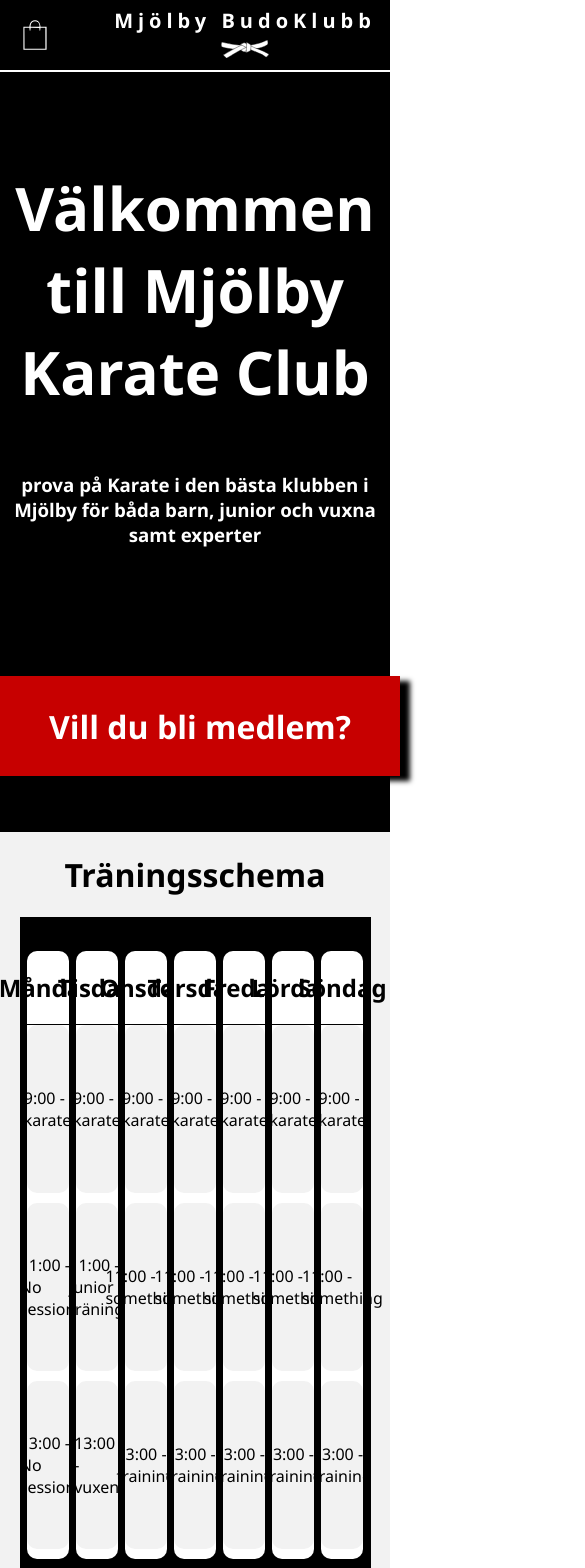
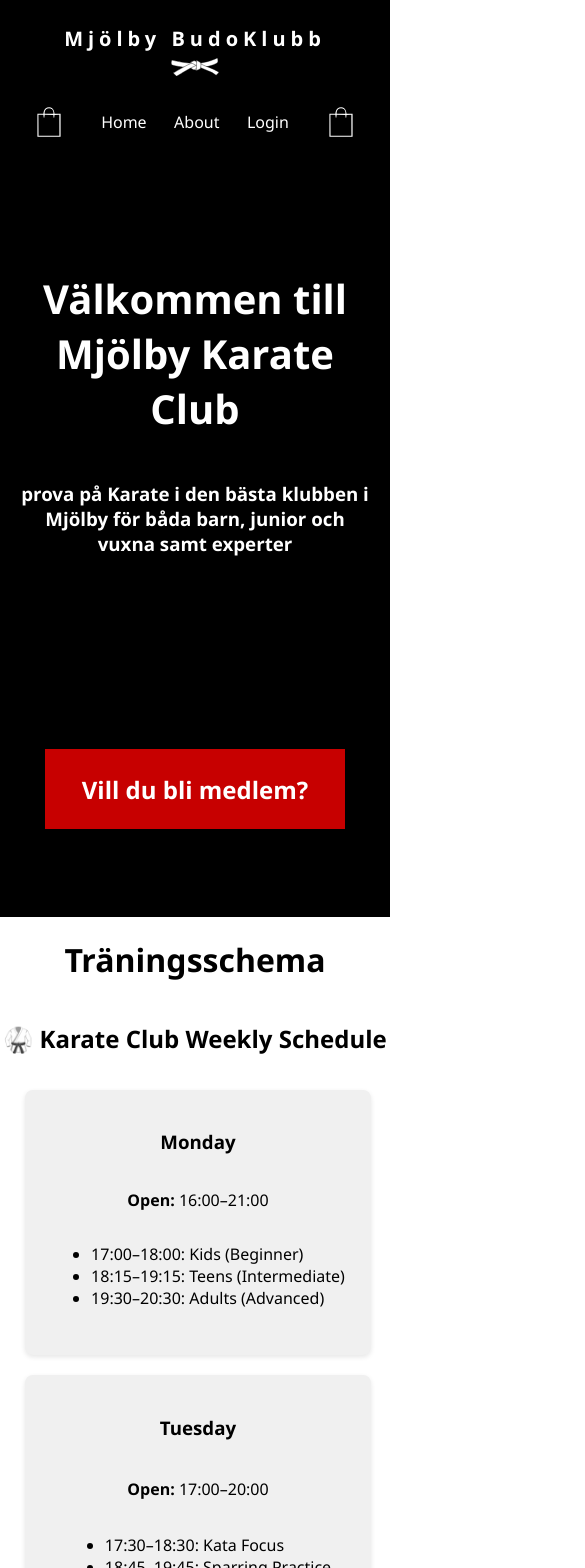
Before and after one commit to santatsut/budoClubWebsite, a Vue app in the folder vueProject/: page / in a window 390 px wide. Shown: the top 1568 px of the page, 585 px wide, since content can reach past the window. Built offline with nearby package versions, Linux system fonts and the light colour scheme.

Commit message:
responsive fixes

```diff
--- a/vueProject/src/components/TheWelcome.vue
+++ b/vueProject/src/components/TheWelcome.vue
@@ -41,8 +41,8 @@
   flex-direction: column;
   justify-content: center;
   align-items: center;
+  max-width: 80%;
 }
-
 
 .medlemButton {
   width: 400px;
@@ -68,4 +68,18 @@
   text-decoration: none;
 }
 
+@media screen and (max-width: 425px) {
+  .start h1 {
+    font-size: 40px;
+  }
+  .startText {
+    max-width: 90%;
+  }
+  .medlemButton {
+    width: 300px;
+    height: 80px;
+    font-size: 24px;
+  }
+}
+
 </style>
--- a/vueProject/src/components/footer.vue
+++ b/vueProject/src/components/footer.vue
@@ -5,8 +5,14 @@
 
 <template>
   <footer>
+    <div class="socialMedia">
+      <img src="../../public/images/whiteBelt.svg" alt="logo" id="logo">
+      <img src="../../public/images/whiteBelt.svg" alt="logo" id="logo">
+      <img src="../../public/images/whiteBelt.svg" alt="logo" id="logo">
+      <img src="../../public/images/whiteBelt.svg" alt="logo" id="logo">
+      <img src="../../public/images/whiteBelt.svg" alt="logo" id="logo">
+    </div>
     <div class="footerContent">
-      <div class="outer">
       <div>
         <h2>Contact</h2>
         <p>Number: 000 000 00 00</p>
@@ -16,36 +22,63 @@
         <h2>Hitta oss</h2>
         <p>Address: Kungsvägen 50, Mjölby, Sweden</p>
       </div>
+      <p id="copyright">Copyright © 2025</p>
     </div>
-      </div>
-      <p id="copyright">Copyright © 2025</p>
   </footer>
 </template>
 
 <style>
 footer {
   display: flex;
+  flex-direction: column;
   align-items: center;
-  justify-content: space-between;
+  justify-content: space-around;
   background-color: rgb(0, 0, 0);
   color: white;
   width: 100%;
-  height: 150px;
-  bottom: 0px;
   margin-top:10px;
 }
 
-#copyright {
+.footerContent {
   display: flex;
-  transform: translateX(-50%);
+  flex-direction: row;
+  justify-content: space-around;
+  align-items: center;
+  width: 100%;
+  flex: 1;
 }
 
-.outer {
+.socialMedia {
   display: flex;
   flex-direction: row;
+  justify-content: center;
+  align-items: center;
   width: 100%;
-  justify-content: space-between;
-  padding: 0 100px 0 100px;
+}
+.socialMedia img {
+  width: 50px;
+  height: 50px;
+  margin: 20px;
 }
 
+@media screen and (max-width: 1024px) {
+  .footerContent {
+    flex-direction: column;
+    height: 100%;
+    justify-content: center;
+    align-items: center;
+    text-align: center;
+  }
+
+  .socialMedia {
+    display: flex;
+    flex-direction: row;
+    justify-content: center;
+    align-items: center;
+    width: 100%;
+    flex-wrap: wrap;
+  }
+
+
+}
 </style>
--- a/vueProject/src/components/karateForms.vue
+++ b/vueProject/src/components/karateForms.vue
@@ -7,58 +7,43 @@ import 'swiper/css/navigation';
 import 'swiper/css/pagination';
 import 'swiper/css/effect-coverflow';
 
-// Optional Swiper modules
+// Import modules
 import { Navigation, Pagination, EffectCoverflow } from 'swiper/modules';
+
 const karateForms = [
-    {
-
-        Form: "Kata Example 1",
-        locked: false,
-    },
-    {
-        Form: "Kata Example 2",
-        locked: false,
-    },
-    {
-        Form: "Kata Example 3",
-        locked: false,
-    },
-    {
-        Form: "Advanced Kata Example 4",
-        locked: true,
-    },
-    {
-        Form: "Advanced Kata Example 5",
-        locked: true,
-    },
-    {
-        Form: "Advanced Kata Example 6",
-        locked: true,
-    },
-    {
-        Form: "Advanced Kata Example 7",
-        locked: true,
-    },
+  { Form: "Kata Example 1", locked: false },
+  { Form: "Kata Example 2", locked: false },
+  { Form: "Kata Example 3", locked: false },
+  { Form: "Advanced Kata Example 4", locked: true },
+  { Form: "Advanced Kata Example 5", locked: true },
+  { Form: "Advanced Kata Example 6", locked: true },
+  { Form: "Advanced Kata Example 7", locked: true },
 ];
-
-
 </script>
 
 <template>
   <div class="karateFormsContainer">
-        <h1>Karate Forms</h1>
+    <h1>Kata Forms</h1>
     <p>Here you can find the different karate forms.</p>
     <div class="karateForms">
       <swiper
         :modules="[Navigation, Pagination, EffectCoverflow]"
-                :slides-per-view="3"
-                :space-between="50"
         :centered-slides="true"
         :navigation="true"
         :pagination="{ clickable: true }"
-                :effect="'coverflow'"
-                :coverflow-effect="{ rotate: 50, stretch: 0, depth: 100, modifier: 1, slideShadows: true }"
+        effect="coverflow"
+        :coverflowEffect="{
+          rotate: 50,
+          stretch: 0,
+          depth: 100,
+          modifier: 1,
+          slideShadows: true
+        }"
         :loop="true"
+        :breakpoints="{
+          0: { slidesPerView: 1, spaceBetween: 10 },
+          768: { slidesPerView: 3, spaceBetween: 50 }
+        }"
         class="swiper-container"
       >
         <swiper-slide v-for="(form, index) in karateForms" :key="index">
@@ -76,22 +61,20 @@ const karateForms = [
   align-items: center;
   height: 100vh;
   width: 100%;
-    background-color: #f5f5f5;
+  background-color: #f0f0f0;
   flex-direction: column;
 }
 
 .karateForms {
   width: 75%;
-    height: 75%;
   padding: 20px;
-    background-color: #fff;
+  background-color: #f0f0f0;
   box-shadow: 0px 0px 10px rgba(0, 0, 0, 0.2);
   text-align: center;
-    display:flex;
+  display: flex;
   justify-content: center;
   align-items: center;
 }
-
 
 /* Default slide styles */
 .swiper-slide {
@@ -101,11 +84,10 @@ const karateForms = [
   height: 60vh;
   font-size: 20px;
   font-weight: bold;
-    background-color: #eee;
+  background-color: lightgray;
   border-radius: 10px;
   transition: transform 0.3s, opacity 0.3s;
   opacity: 0.5; /* Fade out non-center slides */
-    background-color: lightgray;
 }
 
 /* Highlight the active (center) slide */
@@ -115,7 +97,6 @@ const karateForms = [
 }
 
 /* Locked overlay styles */
-
 .locked-overlay {
   position: absolute;
   top: 0;
--- a/vueProject/src/components/navy.vue
+++ b/vueProject/src/components/navy.vue
@@ -21,6 +21,7 @@ const logOut = () => {
 </script>
 
 <template>
+
   <nav>
     <div class="mainNav">
       <div class="leftSide">
@@ -43,6 +44,18 @@ const logOut = () => {
       </div>
     </div>
   </nav>
+  <div class="mobileNav">
+    <RouterLink to="/shop">
+        <img src="../../public/images/shoppingBagIcon.svg" alt="shop" id="mobileShop">
+    </RouterLink>
+    <RouterLink to="/">Home</RouterLink>
+    <RouterLink to="/about">About</RouterLink>
+    <RouterLink to="/medlem" v-if="!loggedIn">Login</RouterLink>
+    <RouterLink to="/" @click="logOut" v-if="loggedIn">Logout</RouterLink>
+    <RouterLink to="/shop">
+        <img src="../../public/images/shoppingBagIcon.svg" alt="shop" id="mobileShop">
+    </RouterLink>
+  </div>
 </template>
 
 
@@ -53,12 +66,20 @@ nav {
   flex-direction: row;
   justify-content: space-around;
   align-items: center;
-
   border-bottom: 2px solid rgb(255, 255, 255);
   background-color: rgb(0, 0, 0);
   font-family:'Segoe UI', Tahoma, Geneva, Verdana, sans-serif;
   font-weight: 500;
   flex: 1;
+}
+
+.mainNav {
+  display: flex;
+  position: relative;
+  flex-direction: row;
+  justify-content: space-around;
+  align-items: center;
+  width: 100%;
 }
 
 nav h1 {
@@ -67,7 +88,6 @@ nav h1 {
   font-family:'Segoe UI', Tahoma, Geneva, Verdana, sans-serif;
   font-size: 20px;
   letter-spacing: 5px;
-  width: 350px;
 }
 
 .rightSide {
@@ -79,6 +99,23 @@ nav h1 {
   align-items: center;
   margin: 10px;
   flex: 1;
+}
+
+.mobileNav {
+  display: none;
+  position: relative;
+  background-color: black;
+  flex-direction: row;
+  justify-content: space-around;
+  align-items: center;
+  margin: 0;
+  flex: 1;
+}
+
+.mobileNav a {
+  display: flex;
+  text-decoration: none;
+  color: rgb(255, 255, 255);
 }
 
 .leftSide {
@@ -104,8 +141,17 @@ nav h1 {
   position: relative;
   display: flex;
   width: 50px;
+  height: 50px;
   margin: 0px;
   color: white;
+}
+
+#mobileShop {
+  display: none;
+  position: relative;
+  width: 50px;
+  height: 50px;
+  margin: 0px;
 }
 
 #logo {
@@ -131,17 +177,8 @@ nav h1 {
   justify-content: center;
   text-align: center;
   margin-bottom: 10px;
-  width: 350px;
   color:white;
   flex: 1;
-}
-
-.mainNav {
-  display: flex;
-  flex-direction: row;
-  align-items: center;
-  justify-content: space-around;
-  width: 100%;
 }
 
 nav a {
@@ -158,4 +195,38 @@ h3 {
   cursor: pointer;
 }
 
+@media screen and (max-width: 768px) {
+  .rightSide {
+    display: none;
+  }
+
+  .mobileNav {
+    display: flex;
+    position: relative;
+    padding: 10px;
+    border: none;
+  }
+
+  .mainNav {
+    display: block;
+    width: auto;
+  }
+  nav {
+    margin: 0;
+    border: none;
+  }
+
+  #mobileShop {
+    display: flex;
+    position: relative;
+    width: 50px;
+    margin: 0px;
+  }
+
+  #shop {
+    display: none;
+  }
+
+}
+
 </style>
--- a/vueProject/src/components/news.vue
+++ b/vueProject/src/components/news.vue
@@ -20,14 +20,6 @@
                 </div>
                 <div class="eventCard">
                     <img src="/images/poster.jpg" alt="nyhets bild">
-                    <p>Lorem ipsum dolor sit amet, consectetur adipisicing elit. Cumque, corporis.</p>
-                </div>
-                <div class="eventCard">
-                    <img src="/images/karate3.jpg" alt="nyhets bild">
-                    <p>Lorem ipsum dolor sit amet, consectetur adipisicing elit. Cumque, corporis.</p>
-                </div>
-                <div class="eventCard">
-                    <img src="/images/comp2.jpg" alt="nyhets bild">
                     <p>Lorem ipsum dolor sit amet, consectetur adipisicing elit. Cumque, corporis.</p>
                 </div>
             </div>
@@ -58,7 +50,7 @@
     background-color: rgb(0, 0, 0);
     color: white;
     width: 80%;
-    height: 80%;
+    height: 90%;
     justify-content: space-evenly;
     align-items: center;
     flex-wrap: wrap;
--- a/vueProject/src/components/schedule.vue
+++ b/vueProject/src/components/schedule.vue
@@ -16,8 +16,6 @@ const daysData = [
   {
     date: 'Tisdag',
     sessions: [
-      { time: '9:00', type: 'karate' },
-      { time: '11:00', type: 'junior träning' },
       { time: '13:00', type: 'vuxen' },
     ],
   },
@@ -33,7 +31,7 @@ const daysData = [
     date: 'Torsdag',
     sessions: [
       { time: '9:00', type: 'karate' },
-      { time: '11:00', type: 'something' },
+
       { time: '13:00', type: 'training' },
     ],
   },
@@ -41,8 +39,7 @@ const daysData = [
     date: 'Fredag',
     sessions: [
       { time: '9:00', type: 'karate' },
-      { time: '11:00', type: 'something' },
-      { time: '13:00', type: 'training' },
+
     ],
   },
   {
@@ -50,7 +47,6 @@ const daysData = [
     sessions: [
       { time: '9:00', type: 'karate' },
       { time: '11:00', type: 'something' },
-      { time: '13:00', type: 'training' },
     ],
   },
   {
@@ -58,6 +54,7 @@ const daysData = [
     sessions: [
       { time: '9:00', type: 'karate' },
       { time: '11:00', type: 'something' },
+      { time: '13:00', type: 'training' },
       { time: '13:00', type: 'training' },
     ],
   },
@@ -69,15 +66,69 @@ const daysData = [
 <template>
   <div class="scheduleInnerBox">
       <h1>Träningsschema</h1>
-      <div class="schedule">
-        <div v-for="(day, index) in daysData" :key="day.date" class="dayBox">
-          <h2>{{ day.date }}</h2>
-          <div class="line"></div>
-          <div v-for="session in day.sessions" :key="session.time" class="sessionBox">
-            <p>{{ session.time }} - {{ session.type || 'No session' }}</p>
-          </div>
-        </div>
-      </div>
+      <section class="schedule">
+  <h2>🥋 Karate Club Weekly Schedule</h2>
+  <div class="scheduleGrid">
+    <div class="day">
+      <h3>Monday</h3>
+      <p><strong>Open:</strong> 16:00–21:00</p>
+      <ul>
+        <li>17:00–18:00: Kids (Beginner)</li>
+        <li>18:15–19:15: Teens (Intermediate)</li>
+        <li>19:30–20:30: Adults (Advanced)</li>
+      </ul>
+    </div>
+    <div class="day">
+      <h3>Tuesday</h3>
+      <p><strong>Open:</strong> 17:00–20:00</p>
+      <ul>
+        <li>17:30–18:30: Kata Focus</li>
+        <li>18:45–19:45: Sparring Practice</li>
+      </ul>
+    </div>
+    <div class="day">
+      <h3>Wednesday</h3>
+      <p><strong>Open:</strong> 16:00–21:00</p>
+      <ul>
+        <li>17:00–18:00: Kids (Beginner)</li>
+        <li>18:15–19:15: Teens (Intermediate)</li>
+        <li>19:30–20:30: Adults (Advanced)</li>
+      </ul>
+    </div>
+    <div class="day">
+      <h3>Thursday</h3>
+      <p><strong>Open:</strong> 17:00–20:00</p>
+      <ul>
+        <li>17:30–18:30: Weapons Class (Bo staff)</li>
+        <li>18:45–19:45: Open Mat</li>
+      </ul>
+    </div>
+    <div class="day">
+      <h3>Friday</h3>
+      <p><strong>Open:</strong> 16:00–19:00</p>
+      <ul>
+        <li>16:30–17:30: Fitness & Conditioning</li>
+        <li>17:45–18:45: Teens & Adults (Mixed)</li>
+      </ul>
+    </div>
+    <div class="day">
+      <h3>Saturday</h3>
+      <p><strong>Open:</strong> 10:00–14:00</p>
+      <ul>
+        <li>10:30–11:30: Kids Fun Class</li>
+        <li>12:00–13:30: Belt Grading Practice</li>
+      </ul>
+    </div>
+    <div class="day" id="sunday">
+      <h3>Sunday</h3>
+      <p><strong>Closed</strong></p>
+      <ul>
+        <li>Rest day 💤</li>
+      </ul>
+    </div>
+  </div>
+</section>
+
     </div>
 </template>
 
@@ -87,46 +138,48 @@ const daysData = [
   position:relative;
   flex-direction: column;
   align-items: center;
-  height: 100vh;
-  background-color: #f2f2f2;
 }
 
-.schedule {
+.scheduleInnerBox h2 {
   display: flex;
-  position:relative;
-  flex-wrap: wrap;
-  height: 80%;
-  width: 90%;
-  background-color: black;
-  justify-content: space-evenly;
-  align-items: center;
+  justify-self: center;
+  text-align: center;
 }
 
-.schedule .line {
-  width: 100%;
-  height: 2px;
-  background-color: black;
+.scheduleGrid {
+  display: flex;
+  flex-wrap: wrap;
+  justify-content: center;
+  align-items: center;
+  margin: 25px 25px 50px 25px;
 }
 
-.dayBox {
+.day {
   display: flex;
   flex-direction: column;
+  justify-content: space-around;
   align-items: center;
-  width: 12%;
-  height: 90%;
-  background-color: #fff;
-  border-radius: 10px;
+  background-color: #f0f0f0;
+  border-radius: 8px;
+  padding: 20px;
+  margin: 10px;
+  width: 20%;
+  height: 200px;
+  box-shadow: 0 2px 5px rgba(0, 0, 0, 0.1);
 }
 
-.sessionBox {
-  display: flex;
-  align-items: center;
-  justify-content: center;
-  width: 100%;
-  height: 40%;
-  background-color: #f2f2f2;
-  border-radius: 10px;
-  margin-bottom: 10px;
+@media screen and (max-width: 768px) {
+  .scheduleGrid {
+    flex-direction: column;
+    align-items: center;
+  }
+
+  .day {
+    width: 90%;
+    margin: 10px auto;
+    padding: 20px 20px 45px 20px;
+  }
+
 }
 
 </style>
--- a/vueProject/src/views/MedlemView.vue
+++ b/vueProject/src/views/MedlemView.vue
@@ -153,6 +153,7 @@ const signUp = () => {
     </form>
     <div id="line"></div>
     <button @click="signUp">registrera dig</button>
+    <button type="submit" v-if="signingUp">Logga in</button>
   </div>
 </template>
 
--- a/vueProject/src/views/PricesView.vue
+++ b/vueProject/src/views/PricesView.vue
@@ -100,7 +100,7 @@ padding: 10px 20px;
   display: flex;
   position:relative;
   flex-wrap:wrap;
-  justify-content: space-around;
+  justify-content: center;
   margin-top: 20px;
   margin-bottom: 0;
 }
@@ -129,5 +129,12 @@ padding: 10px 20px;
   color: aliceblue;
 }
 
+@media screen and (max-width: 768px) {
+  .priceCard {
+    flex: 1 1 calc(100% - 40px); /* Adjust for margin */
+    margin: 20px;
+  }
+
+}
 
 </style>
--- a/vueProject/src/views/profileView.vue
+++ b/vueProject/src/views/profileView.vue
@@ -42,6 +42,7 @@ onMounted(() => {
       memberNumber.value = response.data.user.userID
       group.value = response.data.user.group
       phoneNumber.value = response.data.user.number
+
     })
     .catch((error) => {
       console.error('Error fetching user data', error)
@@ -51,7 +52,7 @@ onMounted(() => {
 
 <template>
   <div class="box" id="topBox">
-    <h1>Profile</h1>
+    <h1>Profil</h1>
     <div class="userBox">
       <div class="profileCard" id="userImg">
           <img :src="profileImgSrc" alt="userProfile" id="userIconImg" />
@@ -68,8 +69,8 @@ onMounted(() => {
           <label for="myFile" class="custom-file-label">Upload Image</label>
 
         <div id="buttons">
-          <button @click="editProfile">Edit Profile</button>
-          <button @click="deleteProfile">Delete Profile</button>
+          <button @click="editProfile">Edit Profil</button>
+          <button @click="deleteProfile">Radera Profil</button>
         </div>
       </div>
 
@@ -239,4 +240,5 @@ onMounted(() => {
   border-radius: 50px;
   border: 1px solid white;
 }
+
 </style>
```
Lines whose indentation alone changed are shown as unchanged.
